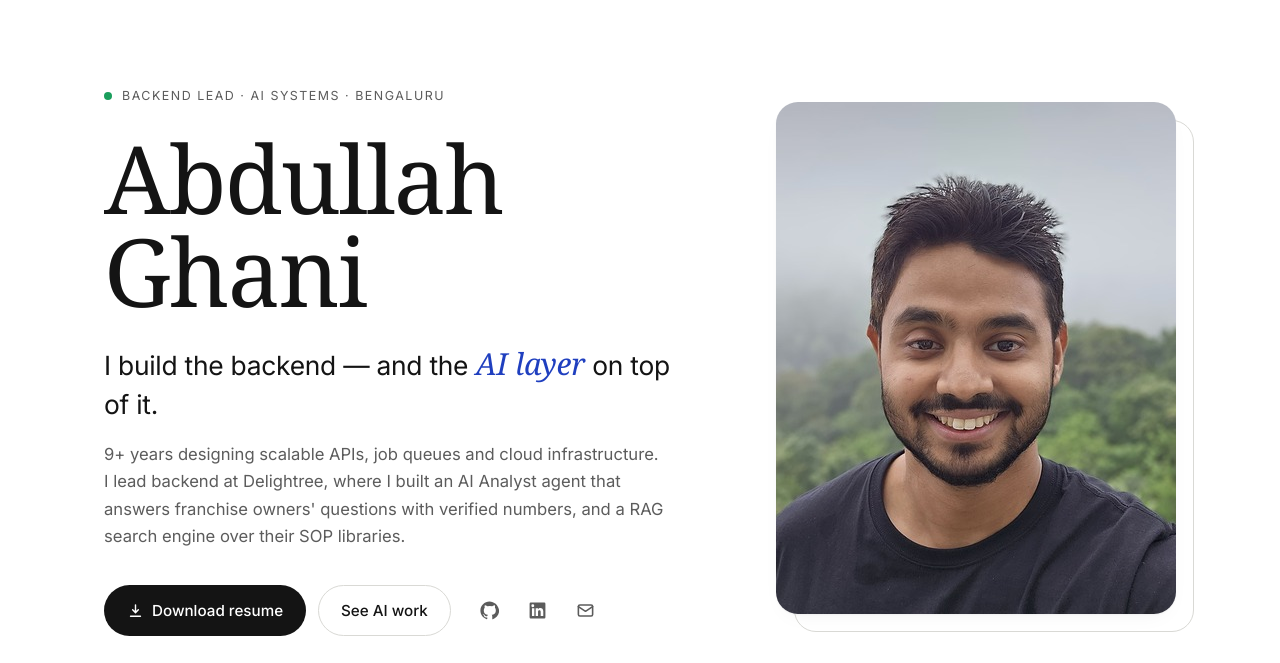
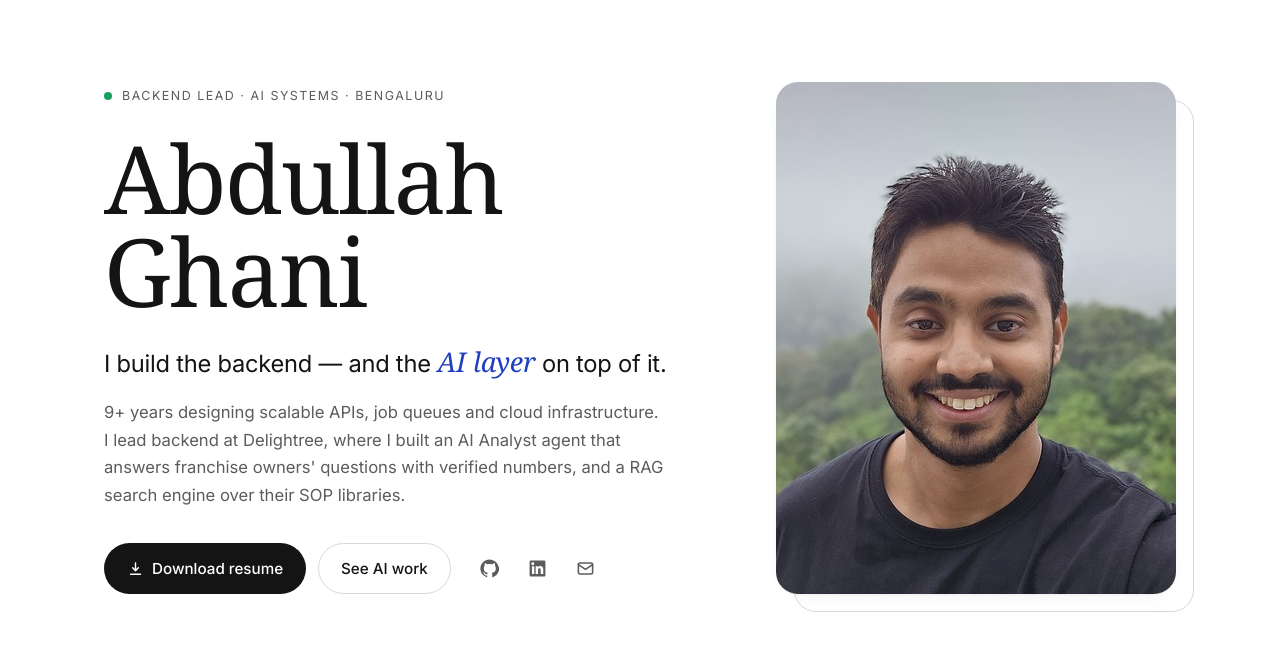
Before and after one commit to abdghani/abdghani.github.io, a PHP site: page / in a window 1280 px wide. Shown: the part 69-732 px from the top of the page. Run offline with PHP 8.4, Linux system fonts and the light colour scheme; some web fonts are replaced.

Commit message:
Keep hero tagline on a single line on desktop
Co-Authored-By: Claude Opus 5.5 <noreply@anthropic.com>

```diff
--- a/assets/css/portfolio.css
+++ b/assets/css/portfolio.css
@@ -267,3 +267,8 @@ section + section { border-top: 1px solid var(--border); }
 
 .ai-feature-compact { background: var(--surface); }
 .ai-feature .card-links { margin-top: 18px; }
+
+/* keep the hero tagline on one line on desktop */
+@media (min-width: 981px) {
+  .hero-lead { white-space: nowrap; font-size: clamp(1.1rem, 1.85vw, 1.5rem); }
+}
```
